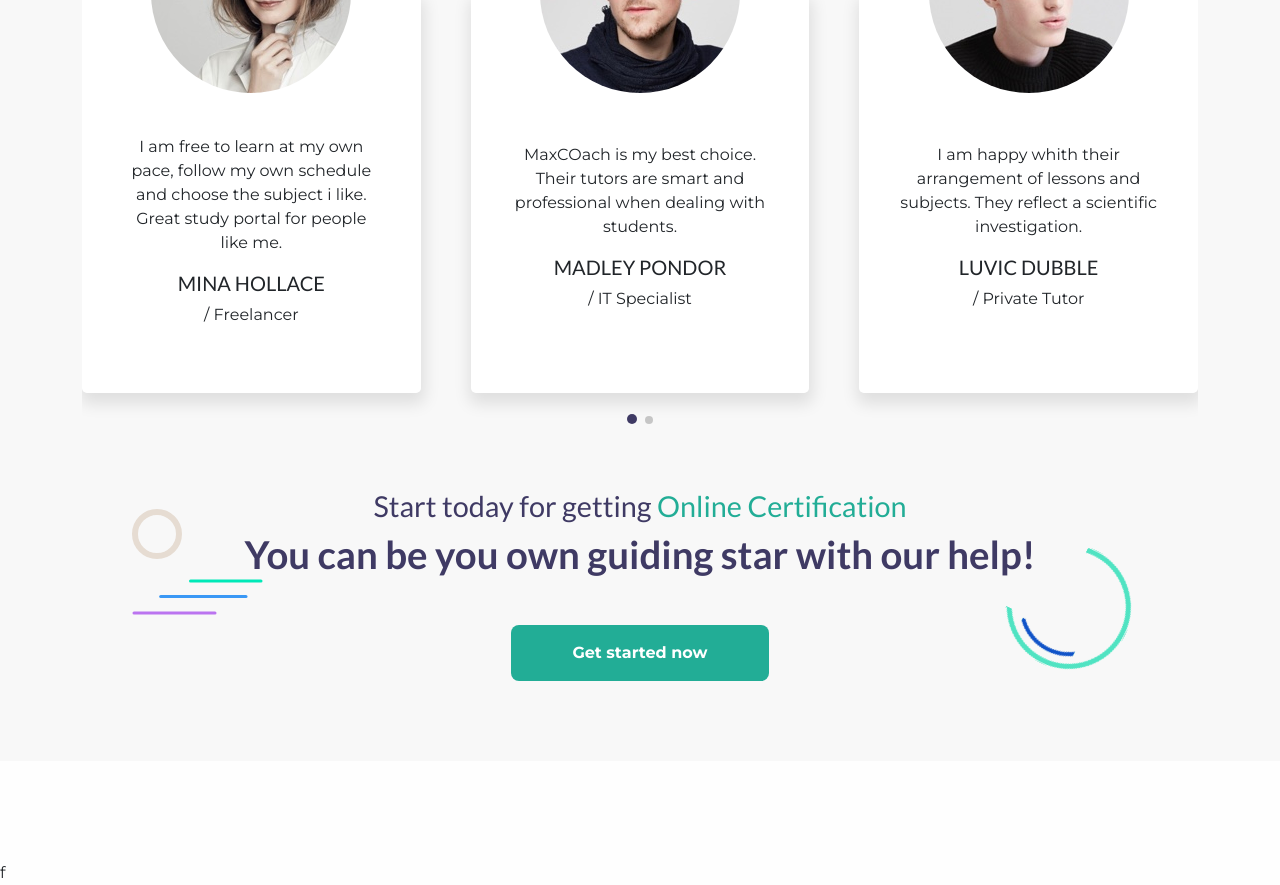
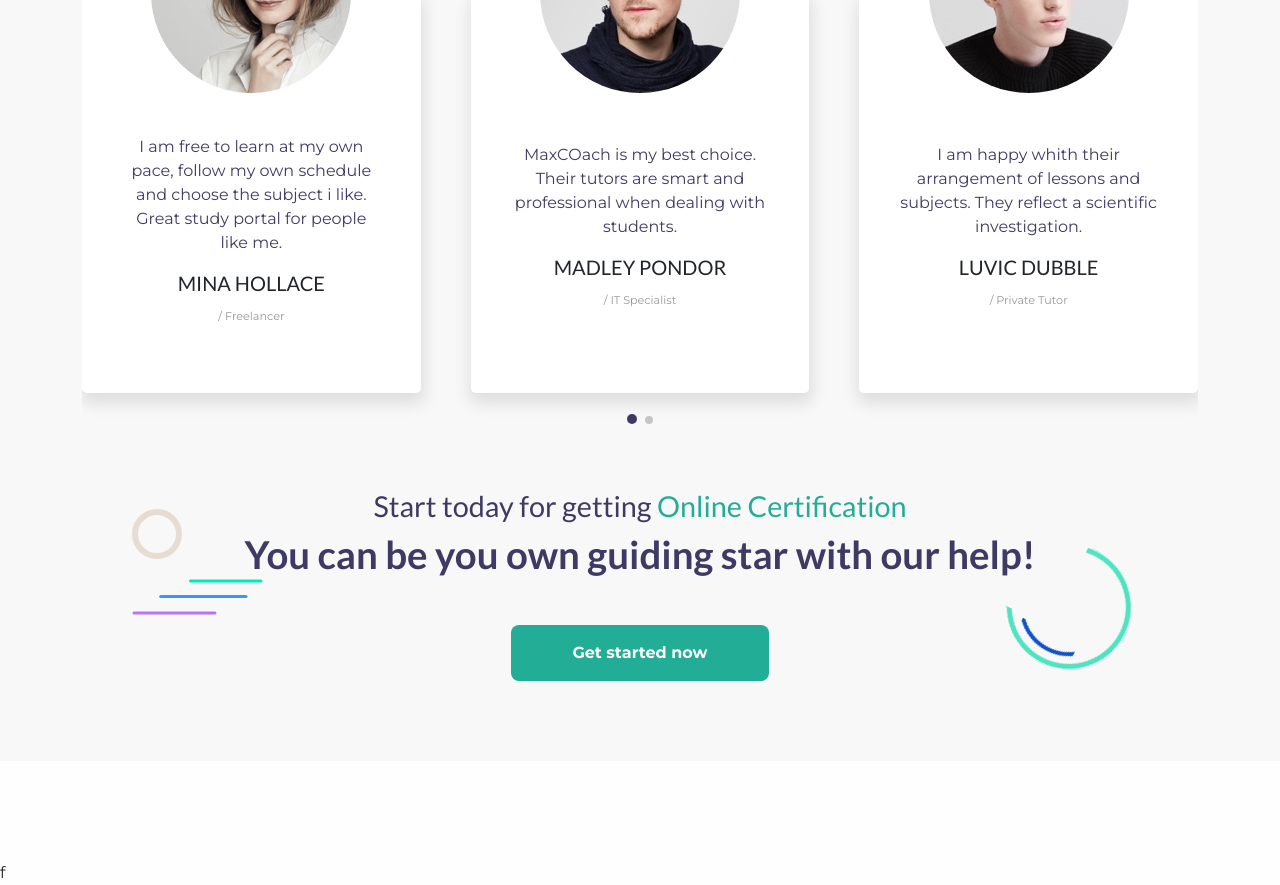
Before and after one commit to MirkoFarina/proj-html-vuejs, a Vue app: page / in a window 1280 px wide. Shown: the part 6540-7425 px from the top of the page. Built offline with nearby package versions, Linux system fonts and the light colour scheme.

Commit message:
[add] style coach

```diff
--- a/src/components/CardCoach.vue
+++ b/src/components/CardCoach.vue
@@ -34,6 +34,7 @@ export default {
 </template>
 
 <style lang="scss" scoped>
+@use '../scss/partials/variables' as *;
 .mf-card {
     background-color: white;
     box-shadow: 1px 8px 16px 3px rgba(0,0,0,0.1);
@@ -52,12 +53,15 @@ export default {
         transform: translateY(-30%);
         p {
            overflow: auto;
+           color: $primary-color;
         }
         h5 {
             text-transform: uppercase;
         }
         span {
             text-transform: capitalize;
+            color: $text-color;
+            font-size: .7rem;
         }
     }
 }
```
